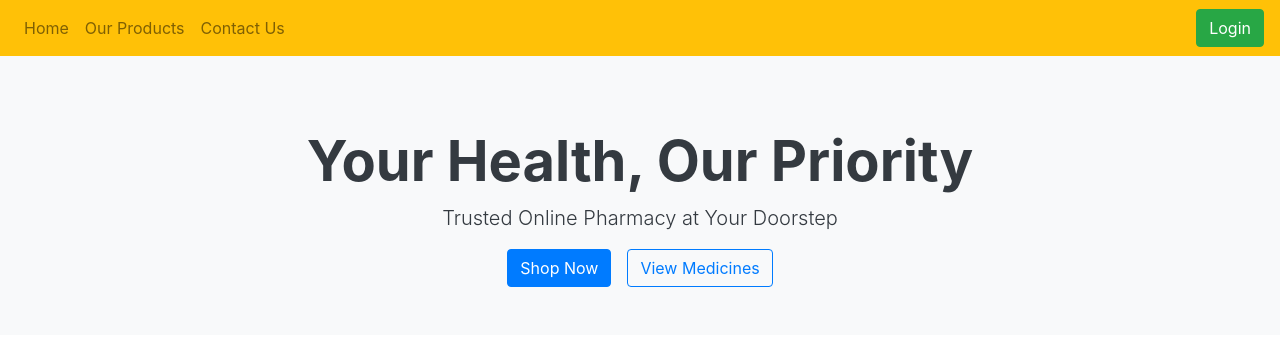
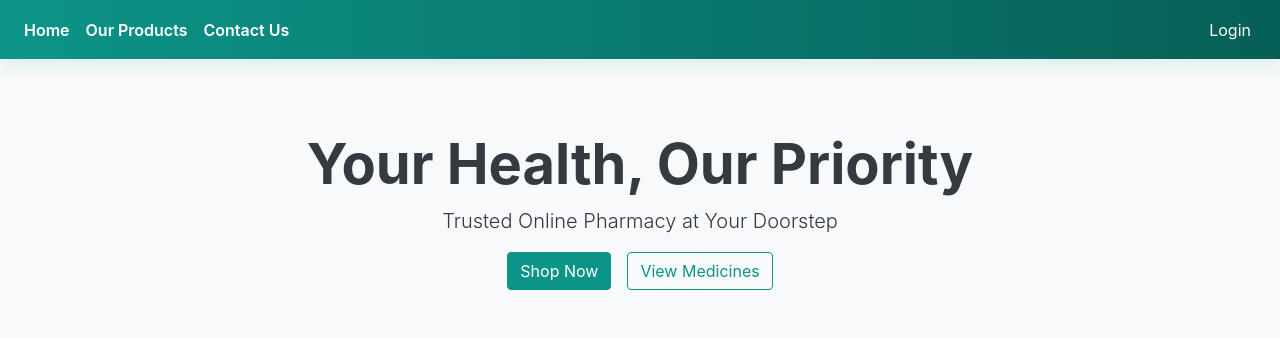
Before and after one commit to NipuniK/online-pharmacy, a React (Vite) app in the folder frontapp/: page / in a window 1280 px wide. Shown: the top 340 px of the page. Built offline with nearby package versions, Linux system fonts and the light colour scheme.

Commit message:
delete done

```diff
--- a/frontapp/src/App.tsx
+++ b/frontapp/src/App.tsx
@@ -11,6 +11,7 @@ import AddNewProduct from './adminPages/AddNewProduct';
 import Login from './Pages/Login';
 import Register from './Pages/Register';
 import React, { useEffect, useState } from 'react';
+import './styles/theme.css';
 import EditProduct from './adminPages/EditProduct';
 
 
--- a/frontapp/src/com/AdminNav.tsx
+++ b/frontapp/src/com/AdminNav.tsx
@@ -11,7 +11,7 @@ const AdminNav: React.FC<AdminNavProps> = ({ setIsAuthenticated }) => {
 
   const handleLogout = () => {
     localStorage.removeItem("authToken");
-
+    localStorage.removeItem("isAdmin");
     // ✅ Update authentication state immediately
     setIsAuthenticated(false);
 
@@ -21,7 +21,7 @@ const AdminNav: React.FC<AdminNavProps> = ({ setIsAuthenticated }) => {
 
   return (
     <>
-      <nav className="navbar navbar-expand-lg navbar-light bg-primary">
+      <nav className="navbar navbar-expand-lg navbar-light pharm-navbar admin">
         <a className="navbar-brand text-white" href="#">
           Admin Panel
         </a>
@@ -61,7 +61,7 @@ const AdminNav: React.FC<AdminNavProps> = ({ setIsAuthenticated }) => {
             </li>
           </ul>
 
-          <button onClick={handleLogout} className="btn btn-danger ms-2">
+          <button onClick={handleLogout} className="btn pharm-btn-primary ms-2">
             Logout
           </button>
         </div>
--- a/frontapp/src/com/Navigation.tsx
+++ b/frontapp/src/com/Navigation.tsx
@@ -17,6 +17,7 @@ const Navigation: React.FC<NavigationProps> = ({ setIsAuthenticated }) => {
 
   const handleLogout = () => {
     localStorage.removeItem("authToken");
+    localStorage.removeItem("isAdmin");
     setIsLoggedIn(false);
 
     // ✅ Update authentication state immediately
@@ -28,7 +29,7 @@ const Navigation: React.FC<NavigationProps> = ({ setIsAuthenticated }) => {
 
   return (
     <>
-      <nav className="navbar navbar-expand-lg navbar-light bg-warning">
+      <nav className="navbar navbar-expand-lg navbar-light pharm-navbar">
         <button
           className="navbar-toggler"
           type="button"
@@ -69,11 +70,11 @@ const Navigation: React.FC<NavigationProps> = ({ setIsAuthenticated }) => {
           </ul>
 
           {isLoggedIn ? (
-            <button onClick={handleLogout} className="btn btn-danger ms-2">
+            <button onClick={handleLogout} className="btn pharm-btn-primary ms-2">
               Logout
             </button>
           ) : (
-            <Link to="/Login" className="btn btn-success ms-2">
+            <Link to="/Login" className="btn pharm-btn-primary ms-2">
               Login
             </Link>
           )}
--- a/frontapp/src/com/ProductDescription.tsx
+++ b/frontapp/src/com/ProductDescription.tsx
@@ -1,5 +1,6 @@
 import React from "react";
 import { useNavigate } from "react-router-dom";
+import api from "../services/api";
 
 interface ProductDescriptionProps {
   _id: string;
@@ -49,7 +50,7 @@ const ProductDescription: React.FC<ProductDescriptionProps> = ({
 
 
   return (
-    <div className="card mb-3" style={{ maxWidth: "540px" }}>
+    <div className="pharm-card mb-3" style={{ maxWidth: "540px" }}>
       <div className="row g-0">
         <div className="col-md-4">
           <img
@@ -72,6 +73,24 @@ const ProductDescription: React.FC<ProductDescriptionProps> = ({
                 ✏️ Edit
               </button>
             )}
+            {isLoggedIn && (
+              <button
+                className="btn pharm-btn-outline ms-2 mt-2"
+                onClick={async () => {
+                  if (!confirm("Are you sure you want to delete this product?")) return;
+                  try {
+                    await api.delete(`/products/${_id}`);
+                    alert("Product deleted");
+                    navigate("/Medicines");
+                  } catch (err) {
+                    console.error("Delete failed:", err);
+                    alert("Failed to delete product");
+                  }
+                }}
+              >
+                🗑️ Delete
+              </button>
+            )}
           </div>
         </div>
       </div>
--- /dev/null
+++ b/frontapp/src/styles/theme.css
@@ -0,0 +1,118 @@
+:root{
+  --pharm-primary: #0d9488; /* teal */
+  --pharm-deep: #064c49; /* deep teal */
+  --pharm-accent: #f59e0b; /* amber accent */
+  --pharm-bg: #f8fafc; /* light */
+  --pharm-text: #0f172a; /* slate-900 */
+  --pharm-card: #ffffff;
+  --pharm-muted: #64748b;
+}
+
+body{
+  background: var(--pharm-bg);
+  color: var(--pharm-text);
+  font-family: Inter, system-ui, -apple-system, 'Segoe UI', Roboto, 'Helvetica Neue', Arial;
+}
+
+/* Navbar */
+.pharm-navbar{
+  background: linear-gradient(90deg, rgba(13,148,136,1) 0%, rgba(6,95,86,1) 100%);
+  box-shadow: 0 6px 18px rgba(13,148,136,0.12);
+}
+.pharm-navbar .navbar-brand, .pharm-navbar .nav-link, .pharm-navbar .btn{
+  color: #fff !important;
+}
+.pharm-navbar .nav-link{
+  padding: 0.6rem 1rem;
+  font-weight: 600;
+}
+
+/* Admin variant */
+.pharm-navbar.admin{
+  background: linear-gradient(90deg, rgba(6,95,86,1) 0%, rgba(4,74,72,1) 100%);
+}
+
+/* Buttons */
+.pharm-btn-primary{
+  background: var(--pharm-primary);
+  color: #fff;
+  border: none;
+}
+.pharm-btn-outline{
+  border: 1px solid rgba(13,148,136,0.15);
+  color: var(--pharm-primary);
+  background: transparent;
+}
+
+/* Global Bootstrap button overrides to match pharmacy theme */
+.btn-primary,
+.btn-success {
+  background-color: var(--pharm-primary) !important;
+  border-color: var(--pharm-primary) !important;
+  color: #fff !important;
+}
+.btn-primary:hover,
+.btn-success:hover {
+  background-color: var(--pharm-deep) !important;
+  border-color: var(--pharm-deep) !important;
+}
+.btn-danger {
+  /* use deep teal for destructive actions to keep palette consistent */
+  background-color: var(--pharm-deep) !important;
+  border-color: var(--pharm-deep) !important;
+  color: #fff !important;
+}
+.btn-outline-primary {
+  color: var(--pharm-primary) !important;
+  border-color: var(--pharm-primary) !important;
+  background: transparent !important;
+}
+.btn-outline-primary:hover {
+  background-color: rgba(13,148,136,0.06) !important;
+}
+
+/* Links and badges */
+.text-accent{
+  color: var(--pharm-primary) !important;
+}
+
+/* Cards */
+.pharm-card{
+  background: var(--pharm-card);
+  border-radius: 12px;
+  box-shadow: 0 6px 20px rgba(2,6,23,0.06);
+  padding: 1rem;
+}
+
+.pharm-card img{
+  object-fit: cover;
+  height: 120px;
+  width: 100%;
+  border-radius: 8px;
+}
+
+/* Buttons group */
+.pharm-filter .btn{
+  border-radius: 999px;
+}
+
+/* Footer */
+.pharm-footer{
+  background: linear-gradient(180deg, rgba(13,148,136,0.04), transparent);
+  padding: 2rem 0;
+}
+
+/* Form elements */
+.form-control:focus{
+  box-shadow: 0 0 0 0.2rem rgba(13,148,136,0.12);
+  border-color: var(--pharm-primary);
+}
+
+/* Utility */
+.text-accent{
+  color: var(--pharm-accent) !important;
+}
+
+@media (max-width: 768px){
+  .pharm-card img{ height: 100px }
+}
```
